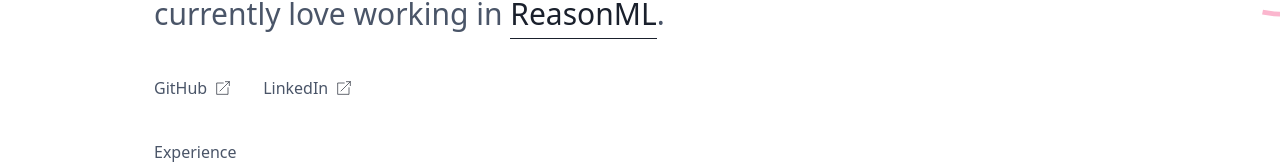
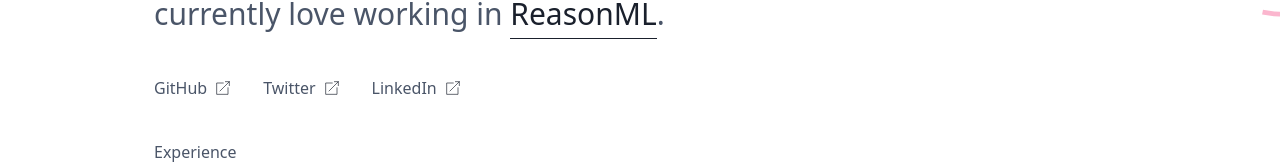
Before and after one commit to believer/willcodefor.beer, a Gatsby site: page / in a window 1280 px wide. Shown: the part 373-539 px from the top of the page. Built offline with nearby package versions, Linux system fonts and the light colour scheme; Gatsby itself is replaced by a stand-in of ours.

Commit message:
feat: add twitter link

```diff
--- a/src/pages/index.tsx
+++ b/src/pages/index.tsx
@@ -47,6 +47,28 @@ const IndexPage = () => (
           </svg>
         </a>
         <a
+          className="flex items-center mr-8"
+          href="https://twitter.com/rickardlaurin"
+          rel="noopener noreferrer"
+          target="_blank"
+        >
+          Twitter
+          <svg
+            viewBox="0 0 24 24"
+            fill="none"
+            xmlns="http://www.w3.org/2000/svg"
+            className="w-4 h-4 ml-2"
+          >
+            <path d="M19.5 11V21.5H2.5V4.5H13" stroke="#1A202C" />
+            <path
+              d="M7.5 16.5L21.5 2.5"
+              stroke="#1A202C"
+              strokeLinecap="round"
+            />
+            <path d="M15 2.5H21.5V9" stroke="#1A202C" />
+          </svg>
+        </a>
+        <a
           className="flex items-center"
           href="https://www.linkedin.com/in/rickardlaurin/"
           rel="noopener noreferrer"
@@ -75,7 +97,7 @@ const IndexPage = () => (
           Experience
         </header>
         <ul className="mb-6">
-          {work.map(w => (
+          {work.map((w) => (
             <li className="mb-10 last:mb-0 list-item" key={w.id}>
               <h2 className="text-lg font-normal text-gray-900 mb-2">
                 {w.name}
@@ -95,7 +117,7 @@ const IndexPage = () => (
       <section className="mt-10">
         <header className="pb-4 mb-4 border-b border-gray-300">Projects</header>
         <ul>
-          {projects.map(p => (
+          {projects.map((p) => (
             <li className="mb-8 last:mb-0 list-item" key={p.id}>
               <div className="flex items-center">
                 <div className="flex-1 mr-5">
@@ -124,7 +146,7 @@ const IndexPage = () => (
                 </a>
               </div>
               <div className="mt-4 flex flex-wrap">
-                {p.tech.map(t => (
+                {p.tech.map((t) => (
                   <div
                     className="text-xs rounded-full px-3 py-1 bg-blue-100 text-blue-700 mr-2 mb-2 sm:mb-0 last:mr-0"
                     key={t}
```
